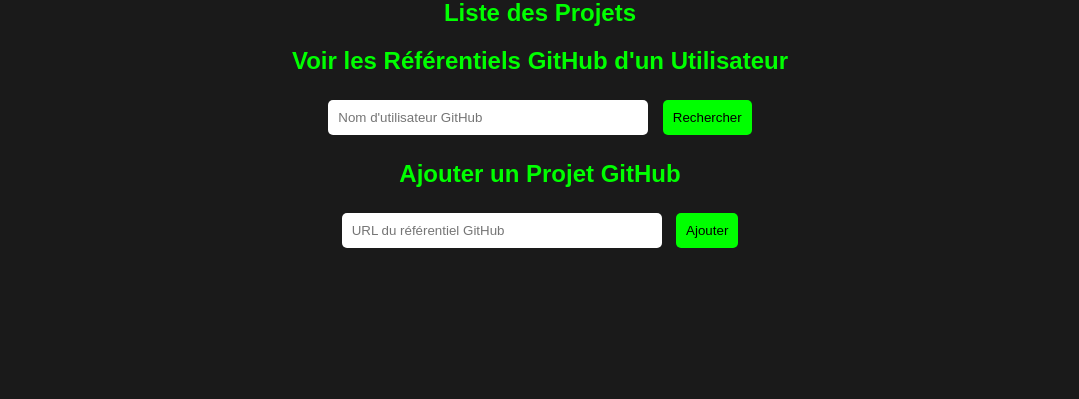
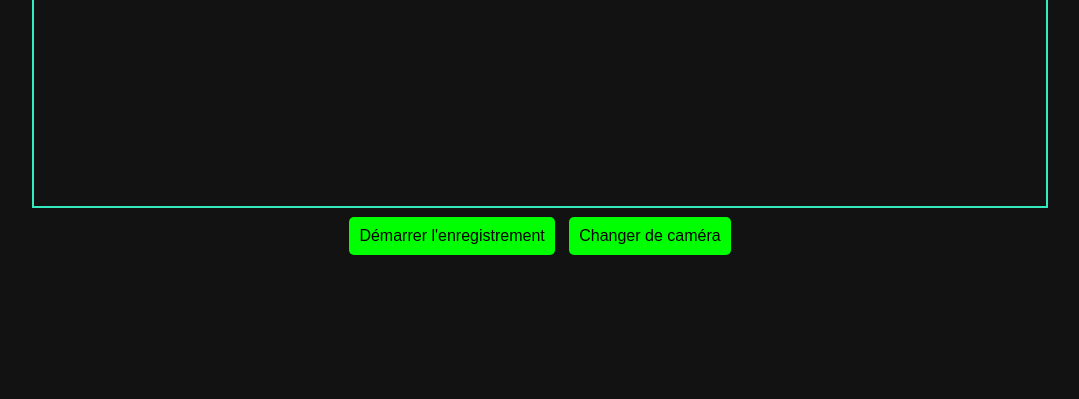
Before and after one commit to tucommenceapousser/GyroTry, a Flask app: page / in a window 1280 px wide. Shown: the part 401-800 px from the top of the page, without its empty margins (100-1179 px from the left). Run offline with Flask 3, Linux system fonts and the light colour scheme.

Commit message:
Update index.html

```diff
--- a/templates/index.html
+++ b/templates/index.html
@@ -3,15 +3,27 @@
 <head>
     <meta charset="UTF-8">
     <meta name="viewport" content="width=device-width, initial-scale=1.0">
-    <title>trhacknon - Mes Projets</title>
-    <link rel="stylesheet" href="{{ url_for('static', filename='style.css') }}">
+    <title>Concours de Gyroscope</title>
     <style>
         body {
-            background-color: #1a1a1a;
+            background-color: #121212;
             color: #fff;
+            text-align: center;
             font-family: Arial, sans-serif;
-            margin: 0;
-            padding: 0;
+        }
+        video {
+            width: 80%;
+            margin-top: 20px;
+            border: 2px solid #34ebc0;
+        }
+        button {
+            padding: 10px 20px;
+            margin-top: 20px;
+            margin-right: 10px;
+            font-size: 16px;
+            background-color: #34ebc0;
+            border: none;
+            cursor: pointer;
         }
         h1, h2 {
             color: #00ff00;
@@ -66,40 +78,74 @@
     </style>
 </head>
 <body>
-    <h1>trhacknon - Mes Projets</h1>
-       <div class="image-container">
-        <img src="https://e.top4top.io/p_3280ljc1c0.png" alt="Image centrée">
+    <h1>Concours de vitesse de rotation du gyroscope</h1>
+    <video id="video" autoplay></video>
+    <div>
+        <button onclick="startRecording()">Démarrer l'enregistrement</button>
+        <button onclick="switchCamera()">Changer de caméra</button>
     </div>
-    <h2>Liste des Projets</h2>
-    <ul>
-        {% for project in projects %}
-        <li>
-            <a href="{{ url_for('project_details', project_name=project) }}">{{ project }}</a>
-            - <a href="{{ url_for('download', project_name=project) }}">Télécharger</a>
-        </li>
-        {% endfor %}
-    </ul>
+    <p id="message"></p>
 
-    <h2>Voir les Référentiels GitHub d'un Utilisateur</h2>
-<form action="{{ url_for('github_repos', username='') }}" method="get" onsubmit="event.preventDefault(); window.location.href='/github_repos/' + document.getElementById('github_username').value;">
-    <input type="text" id="github_username" placeholder="Nom d'utilisateur GitHub" required>
-    <button type="submit">Rechercher</button>
-</form>
+    <script>
+        let videoStream = null;
+        let currentFacingMode = "environment"; // Par défaut : caméra arrière
 
-    <h2>Ajouter un Projet GitHub</h2>
-    <form action="{{ url_for('add_project') }}" method="post">
-        <input type="text" name="github_url" placeholder="URL du référentiel GitHub" required>
-        <button type="submit">Ajouter</button>
-    </form>
+        async function startRecording() {
+            try {
+                // Vérification des permissions gyroscope (iOS)
+                if (typeof DeviceOrientationEvent !== 'undefined' &&
+                    typeof DeviceOrientationEvent.requestPermission === 'function') {
+                    const permission = await DeviceOrientationEvent.requestPermission();
+                    if (permission !== 'granted') {
+                        document.getElementById('message').innerText = "Accès au gyroscope refusé.";
+                        return;
+                    }
+                }
 
-    {% with messages = get_flashed_messages(with_categories=true) %}
-    {% if messages %}
-        <ul>
-        {% for category, message in messages %}
-            <li><strong>{{ category }}</strong>: {{ message }}</li>
-        {% endfor %}
-        </ul>
-    {% endif %}
-    {% endwith %}
+                // Démarrage du flux vidéo
+                await getCameraStream();
+
+                // Détection en cours
+                document.getElementById('message').innerText = "Analyse en cours...";
+                const interval = setInterval(() => {
+                    // Ajoutez ici votre fonction de calcul de vitesse
+                    document.getElementById('message').innerText = "Détection active...";
+                }, 500);
+
+                // Arrêt après 10 secondes
+                setTimeout(() => {
+                    clearInterval(interval);
+                    if (videoStream) {
+                        videoStream.getTracks().forEach(track => track.stop());
+                    }
+                    document.getElementById('message').innerText = "Analyse terminée !";
+                }, 10000);
+            } catch (error) {
+                console.error(error);
+                document.getElementById('message').innerText = "Erreur d'accès à la caméra.";
+            }
+        }
+
+        async function getCameraStream() {
+            if (videoStream) {
+                // Arrêter l'ancien flux vidéo
+                videoStream.getTracks().forEach(track => track.stop());
+            }
+
+            // Obtenir un nouveau flux vidéo en fonction du mode (avant/arrière)
+            videoStream = await navigator.mediaDevices.getUserMedia({
+                video: { facingMode: currentFacingMode }
+            });
+
+            const videoElement = document.getElementById('video');
+            videoElement.srcObject = videoStream;
+        }
+
+        function switchCamera() {
+            // Bascule entre caméra avant ("user") et arrière ("environment")
+            currentFacingMode = currentFacingMode === "user" ? "environment" : "user";
+            getCameraStream();
+        }
+    </script>
 </body>
 </html>
```
